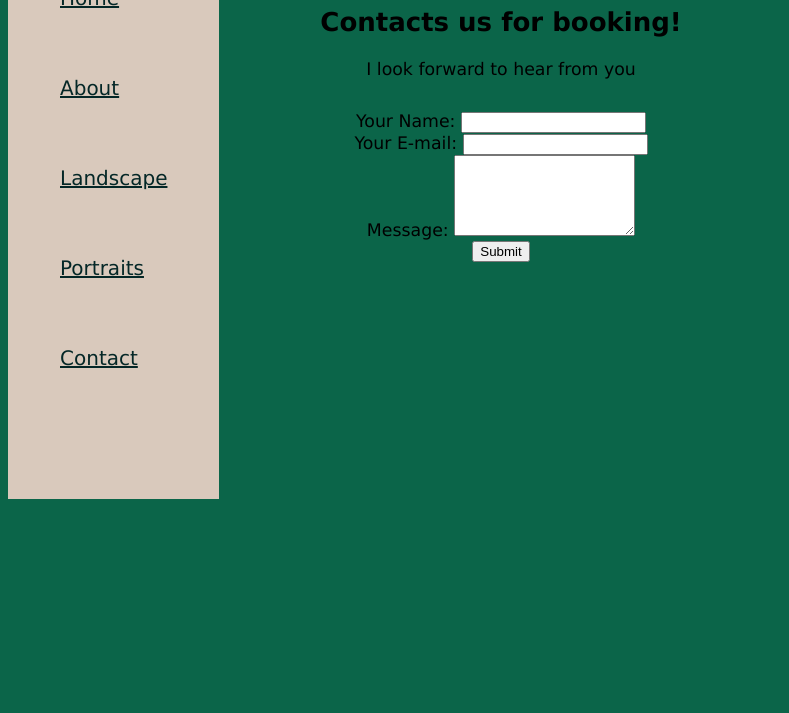
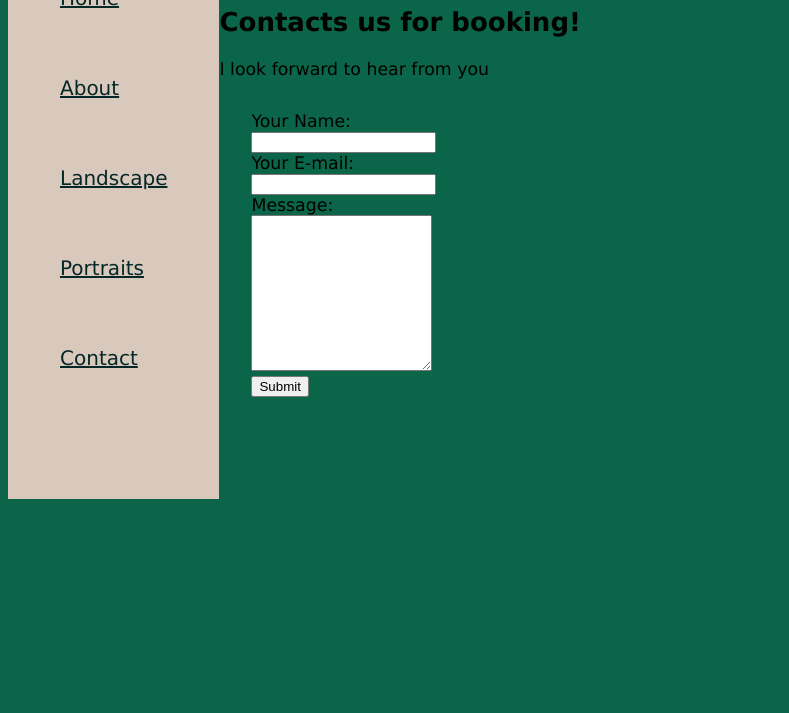
Before and after one commit to Cbahe/Photography-Portfolio, a plain HTML site: page contacts.html in a window 1280 px wide. Shown: the part 87-800 px from the top of the page, without its empty margins (0-789 px from the left). Drawn offline with Linux system fonts and the light colour scheme.

Commit message:
added class form

```diff
--- a/contacts.html
+++ b/contacts.html
@@ -18,8 +18,9 @@
         <li><a href="/contacts.html">Contact</a></li>
       </ul>
     </nav>
-    <div id="info">
+    <div id="contact">
       <h1>CityNative Photography</h1>
+      <div class="form">
         <h2>Contacts us for booking!</h2>
         <p>I look forward to hear from you</p>
         <form
@@ -28,20 +29,20 @@
         >
           <div class="contact-form">
             <div id="name">
-            <label for="name">Your Name:</label>
+              <label for="name">Your Name:</label><br />
               <input name="name" type="text" />
             </div>
             <div id="email">
-            <label for="email">Your E-mail:</label>
+              <label for="email">Your E-mail:</label><br />
               <input name="email" type="text" />
             </div>
             <div id="message">
-            <label for="message">Message:</label>
-            <textarea name="message" rows="5\"></textarea>
+              <label for="message">Message:</label><br />
+              <textarea name="message" rows="10\"></textarea>
             </div>
             <button type="submit">Submit</button>
+        </form>
       </div>
-      </form>
     </div>
   </body>
 </html>
```
Lines whose indentation alone changed are shown as unchanged.
